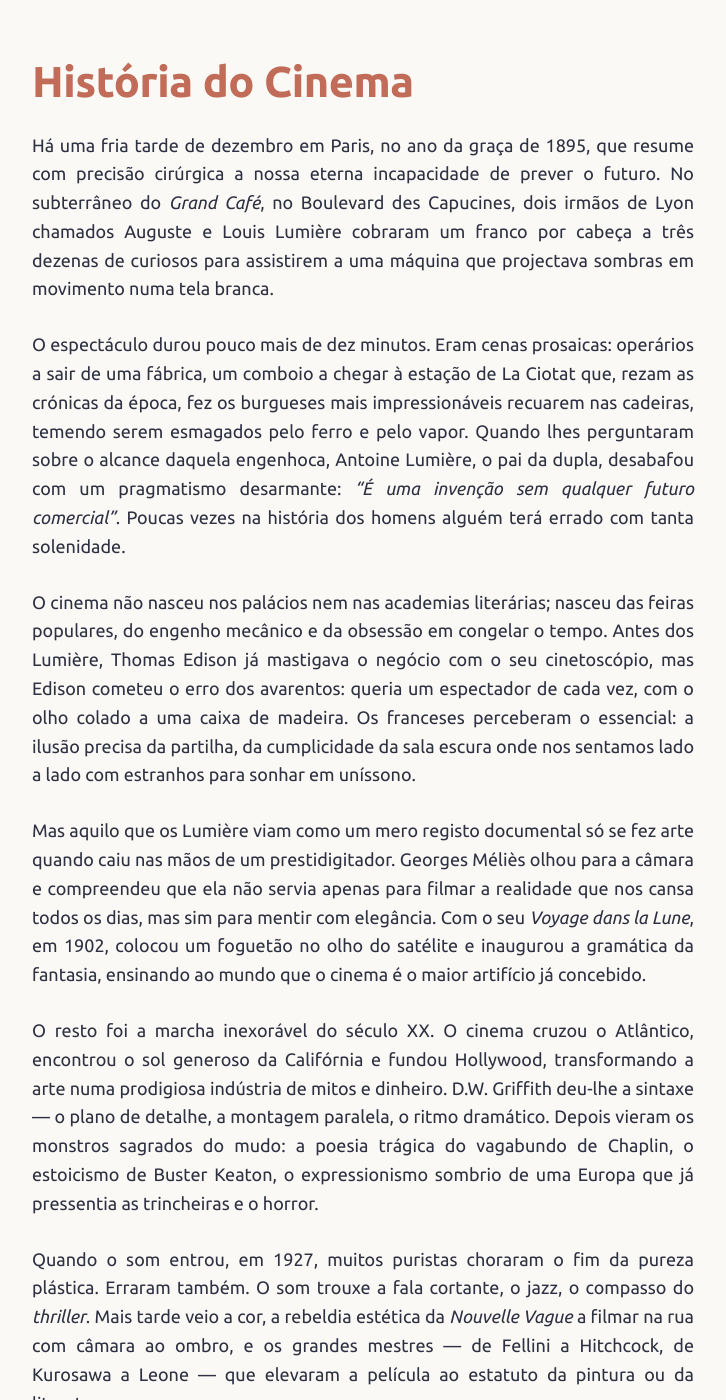
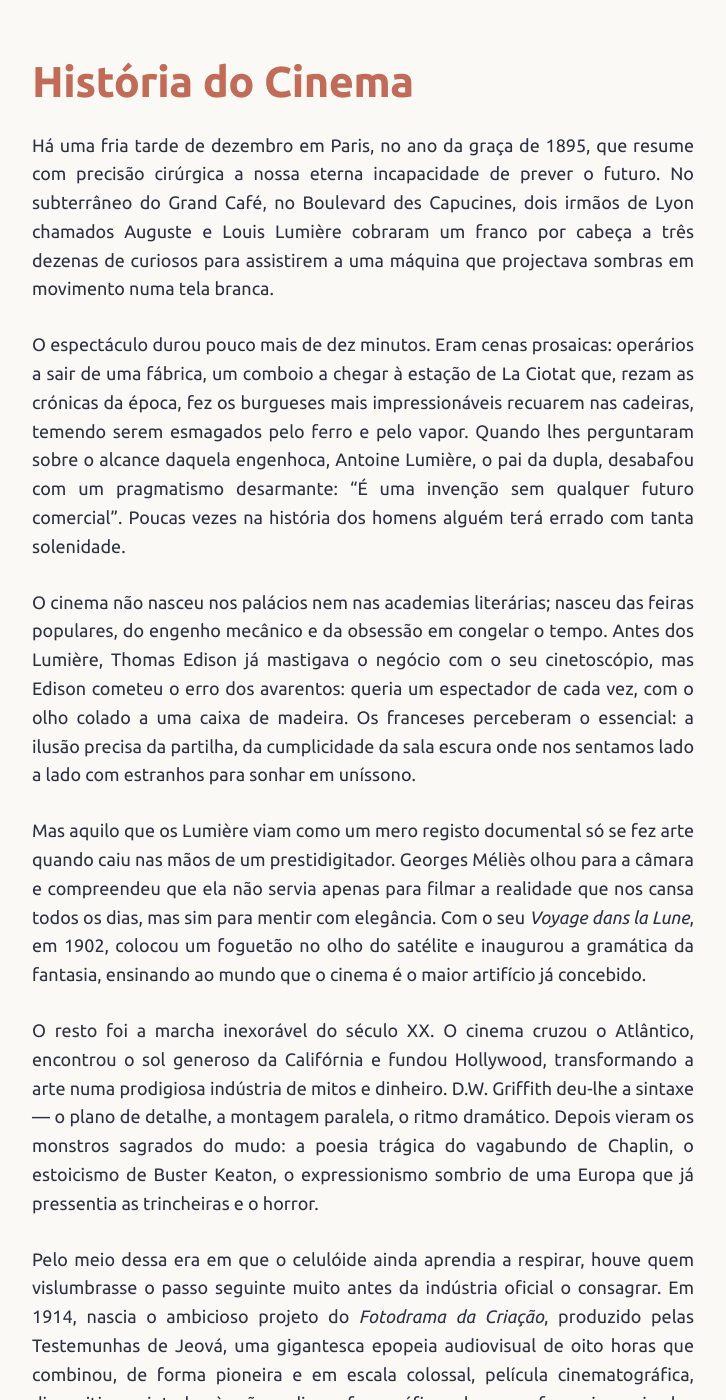
Before and after one commit to joaquim-capitao/aquele-filme, a Jekyll site: the page built from historia.md, in a window 1280 px wide and 1400 px high. Shown: the whole window, without its empty margins (277-1003 px from the left). Built offline with Jekyll 4.4.1, drawn with Linux system fonts in a browser that asks for light colours; our own code applies the rules of GitHub Pages for plain Markdown files; some of the changed text lies outside the part shown.

Commit message:
Update historia.md

```diff
--- a/historia.md
+++ b/historia.md
@@ -1,17 +1,18 @@
 # História do Cinema
 
-Há uma fria tarde de dezembro em Paris, no ano da graça de 1895, que resume com precisão cirúrgica a nossa eterna incapacidade de prever o futuro. No subterrâneo do _Grand Café_, no Boulevard des Capucines, dois irmãos de Lyon chamados Auguste e Louis Lumière cobraram um franco por cabeça a três dezenas de curiosos para assistirem a uma máquina que projectava sombras em movimento numa tela branca.
+Há uma fria tarde de dezembro em Paris, no ano da graça de 1895, que resume com precisão cirúrgica a nossa eterna incapacidade de prever o futuro. No subterrâneo do Grand Café, no Boulevard des Capucines, dois irmãos de Lyon chamados Auguste e Louis Lumière cobraram um franco por cabeça a três dezenas de curiosos para assistirem a uma máquina que projectava sombras em movimento numa tela branca.
 
-O espectáculo durou pouco mais de dez minutos. Eram cenas prosaicas: operários a sair de uma fábrica, um comboio a chegar à estação de La Ciotat que, rezam as crónicas da época, fez os burgueses mais impressionáveis recuarem nas cadeiras, temendo serem esmagados pelo ferro e pelo vapor. Quando lhes perguntaram sobre o alcance daquela engenhoca, Antoine Lumière, o pai da dupla, desabafou com um pragmatismo desarmante: _"É uma invenção sem qualquer futuro comercial"_. Poucas vezes na história dos homens alguém terá errado com tanta solenidade.
+O espectáculo durou pouco mais de dez minutos. Eram cenas prosaicas: operários a sair de uma fábrica, um comboio a chegar à estação de La Ciotat que, rezam as crónicas da época, fez os burgueses mais impressionáveis recuarem nas cadeiras, temendo serem esmagados pelo ferro e pelo vapor. Quando lhes perguntaram sobre o alcance daquela engenhoca, Antoine Lumière, o pai da dupla, desabafou com um pragmatismo desarmante: “É uma invenção sem qualquer futuro comercial”. Poucas vezes na história dos homens alguém terá errado com tanta solenidade.
 
 O cinema não nasceu nos palácios nem nas academias literárias; nasceu das feiras populares, do engenho mecânico e da obsessão em congelar o tempo. Antes dos Lumière, Thomas Edison já mastigava o negócio com o seu cinetoscópio, mas Edison cometeu o erro dos avarentos: queria um espectador de cada vez, com o olho colado a uma caixa de madeira. Os franceses perceberam o essencial: a ilusão precisa da partilha, da cumplicidade da sala escura onde nos sentamos lado a lado com estranhos para sonhar em uníssono.
 
-Mas aquilo que os Lumière viam como um mero registo documental só se fez arte quando caiu nas mãos de um prestidigitador. Georges Méliès olhou para a câmara e compreendeu que ela não servia apenas para filmar a realidade que nos cansa todos os dias, mas sim para mentir com elegância. Com o seu _Voyage dans la Lune_, em 1902, colocou um foguetão no olho do satélite e inaugurou a gramática da fantasia, ensinando ao mundo que o cinema é o maior artifício já concebido.
+Mas aquilo que os Lumière viam como um mero registo documental só se fez arte quando caiu nas mãos de um prestidigitador. Georges Méliès olhou para a câmara e compreendeu que ela não servia apenas para filmar a realidade que nos cansa todos os dias, mas sim para mentir com elegância. Com o seu *Voyage dans la Lune*, em 1902, colocou um foguetão no olho do satélite e inaugurou a gramática da fantasia, ensinando ao mundo que o cinema é o maior artifício já concebido.
 
 O resto foi a marcha inexorável do século XX. O cinema cruzou o Atlântico, encontrou o sol generoso da Califórnia e fundou Hollywood, transformando a arte numa prodigiosa indústria de mitos e dinheiro. D.W. Griffith deu-lhe a sintaxe — o plano de detalhe, a montagem paralela, o ritmo dramático. Depois vieram os monstros sagrados do mudo: a poesia trágica do vagabundo de Chaplin, o estoicismo de Buster Keaton, o expressionismo sombrio de uma Europa que já pressentia as trincheiras e o horror.
 
-Quando o som entrou, em 1927, muitos puristas choraram o fim da pureza plástica. Erraram também. O som trouxe a fala cortante, o jazz, o compasso do _thriller_. Mais tarde veio a cor, a rebeldia estética da _Nouvelle Vague_ a filmar na rua com câmara ao ombro, e os grandes mestres — de Fellini a Hitchcock, de Kurosawa a Leone — que elevaram a película ao estatuto da pintura ou da literatura.
+Pelo meio dessa era em que o celulóide ainda aprendia a respirar, houve quem vislumbrasse o passo seguinte muito antes da indústria oficial o consagrar. Em 1914, nascia o ambicioso projeto do *Fotodrama da Criação*, produzido pelas Testemunhas de Jeová, uma gigantesca epopeia audiovisual de oito horas que combinou, de forma pioneira e em escala colossal, película cinematográfica, diapositivos pintados à mão e discos fonográficos de gramofone sincronizados para casar voz, música orquestral e imagem perante plateias de milhões de pessoas. Era a semente do que o cinema sonhava ser, lançada mais de uma década antes de Hollywood decretar a revolução sonora.
+
+Quando o som entrou em definitivo no circuito comercial com *The Jazz Singer*, em 1927, muitos puristas choraram o fim da pureza plástica. Erraram também. O som trouxe a fala cortante, o jazz, o compasso do *thriller*. Mais tarde veio a cor, a rebeldia estética da Nouvelle Vague a filmar na rua com câmara ao ombro, e os grandes mestres — de Fellini a Hitchcock, de Kurosawa a Leone — que elevaram a película ao estatuto da pintura ou da literatura.
 
 Hoje, inundados pelo vórtice digital, pelos ecrãs de bolso e pelos algoritmos que nos debitam imagens sem alma, esquecemo-nos com frequência do mistério original. O cinema começou como um mero truque de feira para enganar a retina humana durante dezasseis fracções de segundo. E acabou por se tornar na mais perfeita máquina de fabricar memória que o homem alguma vez inventou.
-
 ---
```
